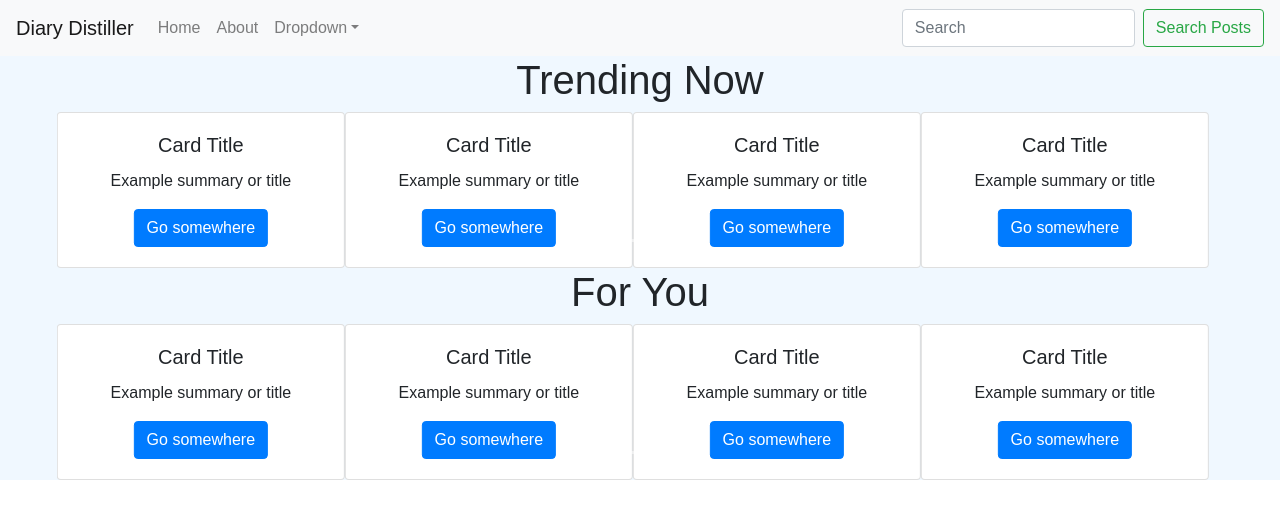
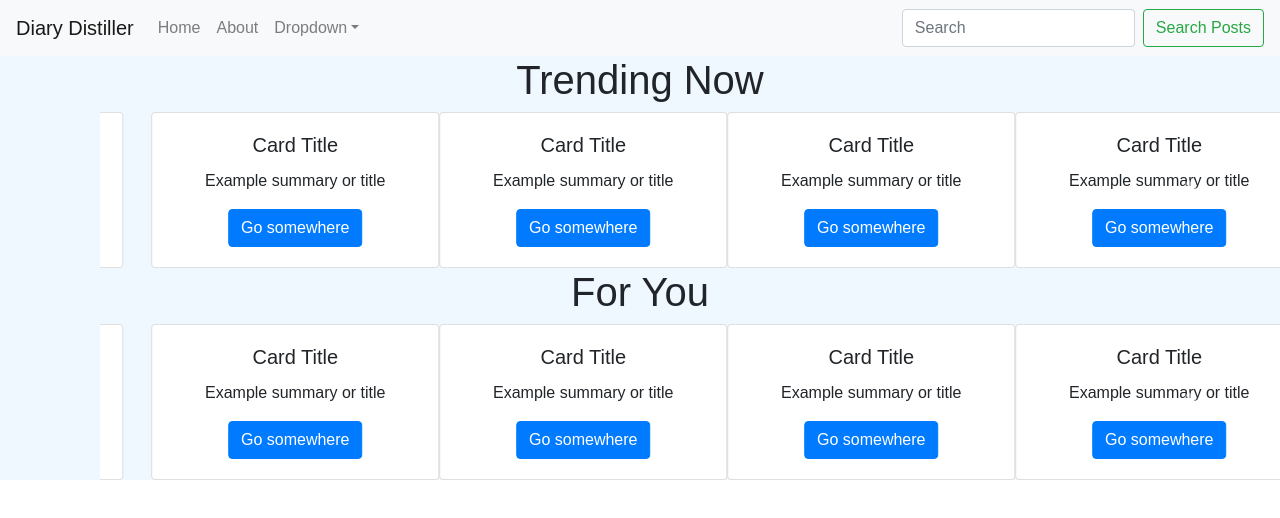
Before and after one commit to Franktheknight/QP-Team-10, a React (Create React App) app: page / in a window 1280 px wide. Shown: the top 518 px of the page. Built offline with nearby package versions, Linux system fonts and the light colour scheme.

Commit message:
fixed CSS in carousel

```diff
--- a/src/components/mainpage/foryou.css
+++ b/src/components/mainpage/foryou.css
@@ -1,3 +1,7 @@
 .forYou {
     background-color: aliceblue;
 }
+
+.Center {
+    margin-left: 100px;
+}
--- a/src/components/mainpage/foryou.js
+++ b/src/components/mainpage/foryou.js
@@ -5,11 +5,12 @@ import Post from "./post";
 import Row from 'react-bootstrap/Row'
 import Carousel from 'react-bootstrap/Carousel'
 
+
 function ForYou() {
   return (
     <div className="forYou">
       <h1>For You</h1>
-      <Carousel>
+      <Carousel className="Center">
         <Carousel.Item>
           <Row>
             <Post />
--- a/src/components/mainpage/trendingposts.css
+++ b/src/components/mainpage/trendingposts.css
@@ -1,3 +1,7 @@
 .trending {
     background-color: aliceblue;
 }
+
+.Center {
+    margin-left: 100px;
+}
--- a/src/components/mainpage/trendingposts.js
+++ b/src/components/mainpage/trendingposts.js
@@ -9,7 +9,7 @@ function Trending() {
     return (
         <div className="trending">
             <h1>Trending Now</h1>
-            <Carousel >
+            <Carousel className="Center">
                 <Carousel.Item>
                     <Row>
                         <Post />
```
